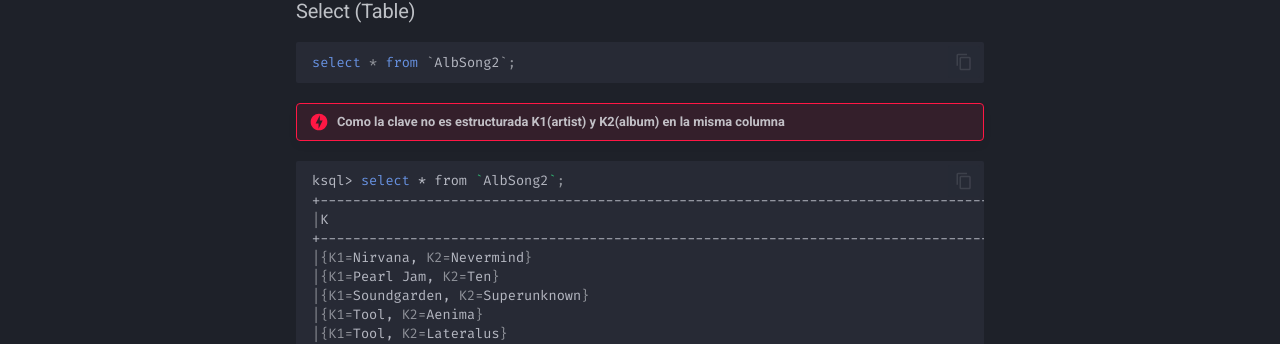
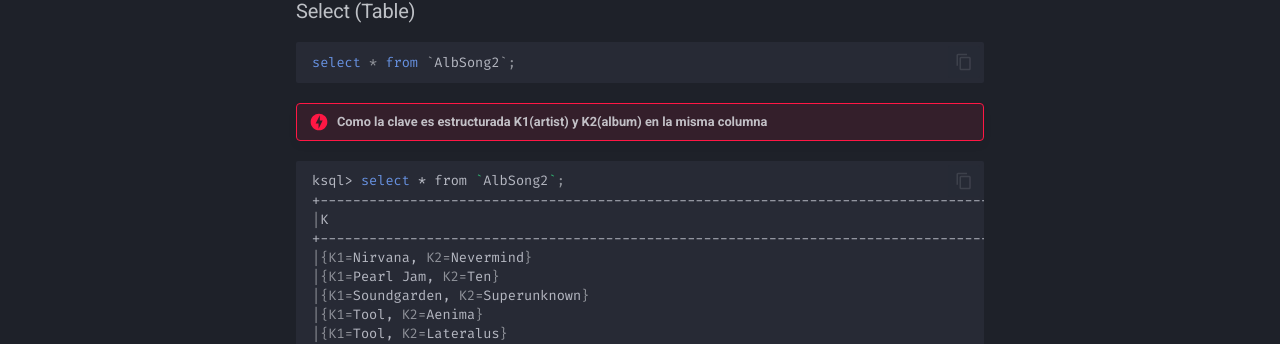
Before and after one commit to alejandroFili/BigData-SurvivalKit, an MkDocs documentation site: the page built from docs/Apuntes/DB/Kafka/04_Tables/03_Clave_Estructurada.md, in a window 1280 px wide and 1333 px high. Shown: the part 892-1236 px from the top of the window. Built offline with MkDocs 1.6.1 and Material for MkDocs 9.7.7, drawn with Linux system fonts in a browser that asks for light colours.

````diff
--- a/docs/Apuntes/DB/Kafka/04_Tables/03_Clave_Estructurada.md
+++ b/docs/Apuntes/DB/Kafka/04_Tables/03_Clave_Estructurada.md
@@ -40,7 +40,7 @@ Topic printing ceased
 select * from `AlbSong2`;
 ```
 
-!!! danger "Como la clave no es estructurada K1(artist) y K2(album) en la misma columna"
+!!! danger "Como la clave es estructurada K1(artist) y K2(album) en la misma columna"
 
 ```bash
 ksql> select * from `AlbSong2`;
````
